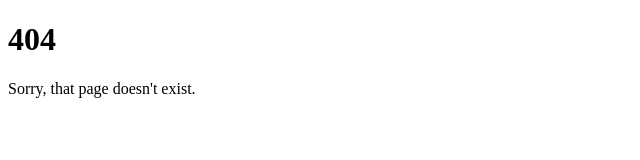
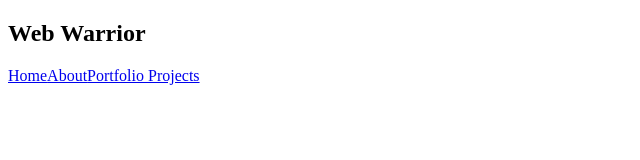
Before and after one commit to djkurt-dev/gatsby, a Gatsby site: page /components/Navbar in a window 1280 px wide. Before the commit this address had no page. Shown: the whole page, without its empty margins (0-640 px from the left). Built offline with nearby package versions, Linux system fonts and the light colour scheme; Gatsby itself is replaced by a stand-in of ours.

Commit message:
navbar and links

```diff
--- /dev/null
+++ b/src/pages/components/Navbar.js
@@ -0,0 +1,15 @@
+import { Link } from "gatsby"
+import React from "react"
+
+export default function Navbar() {
+  return (
+    <nav>
+      <h1>Web Warrior</h1>
+      <div className="links">
+        <Link to="/">Home</Link>
+        <Link to="/about">About</Link>
+        <Link to="/projects">Portfolio Projects</Link>
+      </div>
+    </nav>
+  )
+}
--- a/src/pages/index.js
+++ b/src/pages/index.js
@@ -1,8 +1,10 @@
 import React from "react"
+import Navbar from "./components/Navbar"
 
 export default function Home() {
   return (
     <section>
+      <Navbar />
       <div>
         <h2>Design</h2>
         <h3>Develop & Deploy</h3>
```
